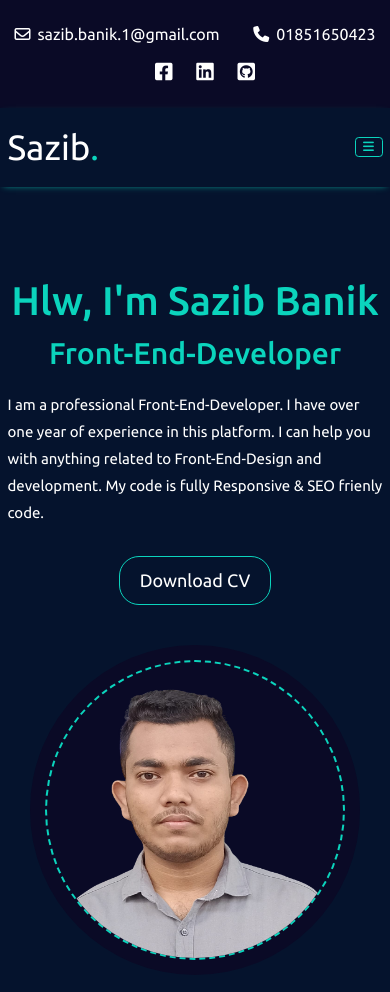
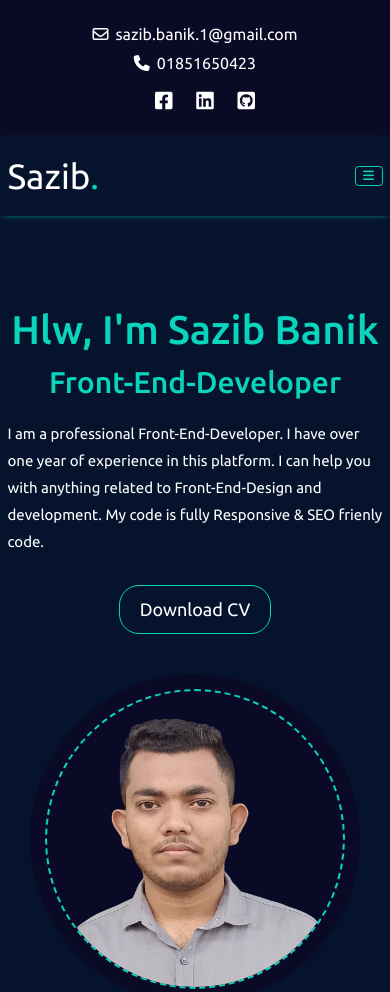
Before and after one commit to Sazib-Banik/Portfolio, a plain HTML site: page index.html in a window 390 px wide. Shown: the top 992 px of the page. Drawn offline with nearby package versions, Linux system fonts and the light colour scheme.

Commit message:
mobile device responsive fixed in top header

```diff
--- a/assets/css/responsive.css
+++ b/assets/css/responsive.css
@@ -119,6 +119,12 @@
     p{
         font-size: 1.5rem;
     }
+    .contact-info span{
+      display: block;
+    }
+    #top_header .contact-info i.phone {
+      margin-left: 0rem;
+    }
     .left-hero{
         text-align: center;
     }
--- a/index.html
+++ b/index.html
@@ -31,9 +31,13 @@
         <div class="row">
           <div class="col-12 col-sm-9 col-md-8 col-lg-6">
             <div class="contact-info">
-              <i class="fa-regular fa-envelope"></i
-              ><a href="mailto:sazib.banik.1@gmail.com">sazib.banik.1@gmail.com</a>
-              <i class="fa-solid fa-phone phone"></i><a href="tel:01851650423">01851650423</a>
+              <span>
+                <i class="fa-regular fa-envelope"></i
+                  ><a href="mailto:sazib.banik.1@gmail.com">sazib.banik.1@gmail.com</a>
+              </span>
+              <span>
+                <i class="fa-solid fa-phone phone"></i><a href="tel:01851650423">01851650423</a>
+              </span>
             </div>
           </div>
           <div class="col-12 col-sm-3 col-md-4 col-lg-6">
```
